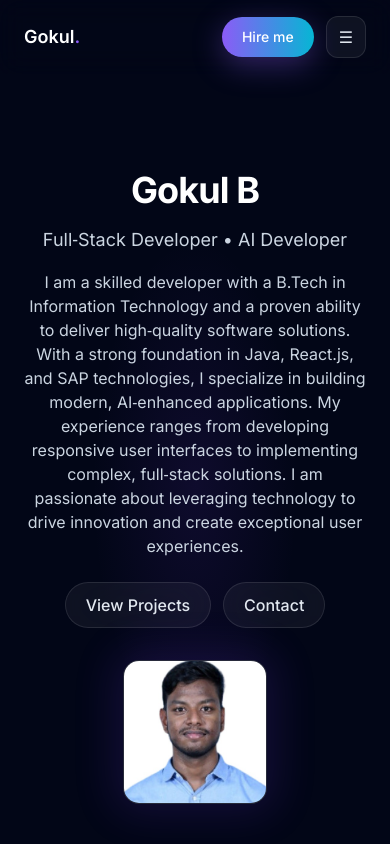
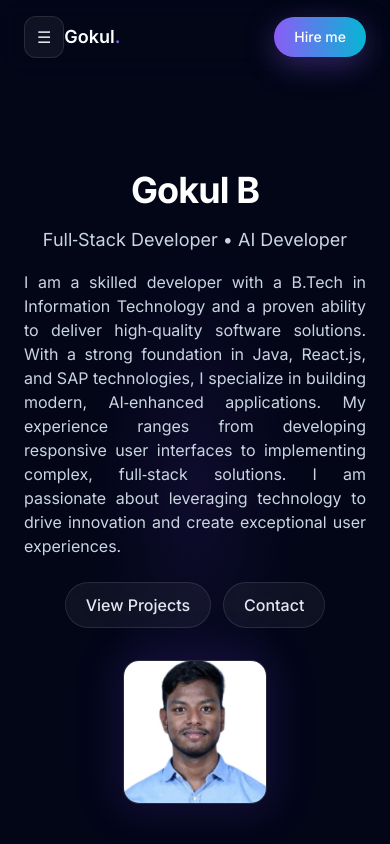
Before and after one commit to 005gokul/Gokul-Portfolio, a React (Vite) app: page / in a window 390 px wide. Shown: the top 844 px of the page. Built offline with nearby package versions, Linux system fonts and the light colour scheme.

Commit message:
changes1

```diff
--- a/src/App.jsx
+++ b/src/App.jsx
@@ -17,9 +17,12 @@ export default function App() {
       <Cursor />
 
       <header className="sticky top-0 z-40 backdrop-blur-md">
-        <div className="mx-auto flex max-w-6xl items-center justify-between px-6 py-4">
+        <div className="mx-auto grid max-w-6xl grid-cols-[auto_1fr_auto] items-center px-6 py-4">
+          <button id="hamburger" className="sm:hidden glass rounded-xl px-3 py-2 text-slate-200" data-cursor="link" aria-label="Open menu" onClick={() => setOpen(true)}>
+            ☰
+          </button>
           <a href="#" className="text-lg font-semibold text-white" data-cursor="link">Gokul<span className="text-brand-500">.</span></a>
-          <nav className="hidden gap-6 text-sm text-slate-300 sm:flex">
+          <nav className="hidden sm:flex justify-center justify-self-center gap-6 text-sm text-slate-300">
             <a className="nav-link hover:text-white" href="#about" data-cursor="link">About</a>
             <a className="nav-link hover:text-white" href="#certifications" data-cursor="link">Certifications</a>
             <a className="nav-link hover:text-white" href="#skills" data-cursor="link">Skills</a>
@@ -27,11 +30,8 @@ export default function App() {
             <a className="nav-link hover:text-white" href="#resume" data-cursor="link">Resume</a>
             <a className="nav-link hover:text-white" href="#contact" data-cursor="link">Contact</a>
           </nav>
-          <div className="flex items-center gap-3">
+          <div className="flex items-center justify-end gap-3">
             <a href="#contact" className="hidden sm:inline-flex gradient-button text-sm" data-cursor="link">Hire me</a>
-            <button id="hamburger" className="sm:hidden glass rounded-xl px-3 py-2 text-slate-200" data-cursor="link" aria-label="Open menu" onClick={() => setOpen(true)}>
-              ☰
-            </button>
           </div>
         </div>
       </header>
--- a/src/components/Hero.jsx
+++ b/src/components/Hero.jsx
@@ -28,7 +28,7 @@ export default function Hero() {
             initial={{ opacity: 0, y: 20 }}
             animate={{ opacity: 1, y: 0 }}
             transition={{ duration: 0.8, delay: 0.1 }}
-            className="mx-auto max-w-3xl text-slate-300 text-center"
+            className="mx-auto max-w-3xl text-slate-300 text-justify"
           >
             I am a skilled developer with a B.Tech in Information Technology and a proven ability to deliver high‑quality
             software solutions. With a strong foundation in Java, React.js, and SAP technologies, I specialize in building
```
